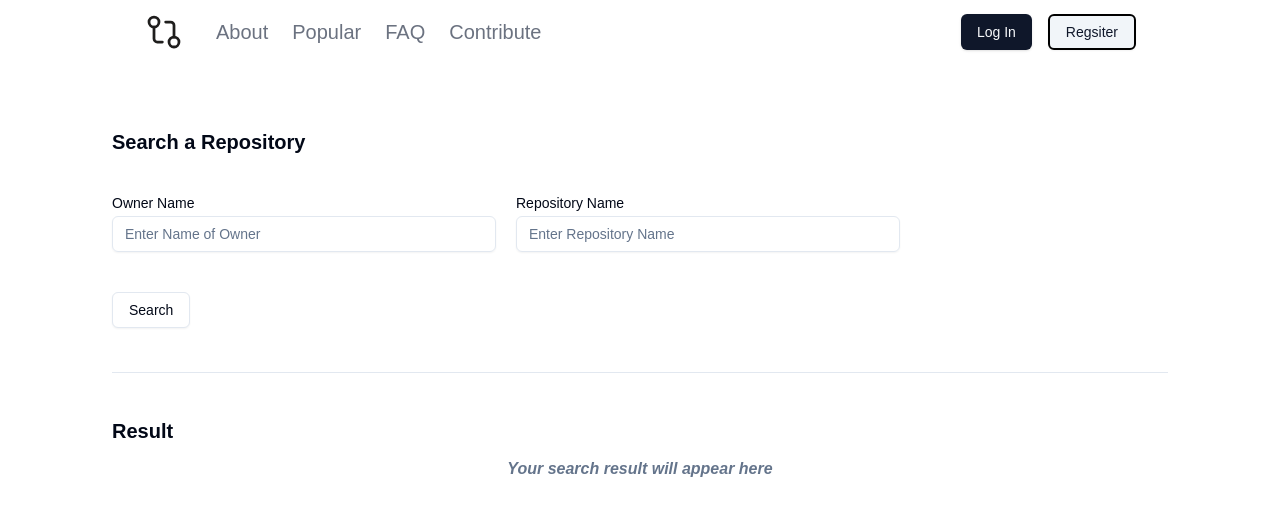
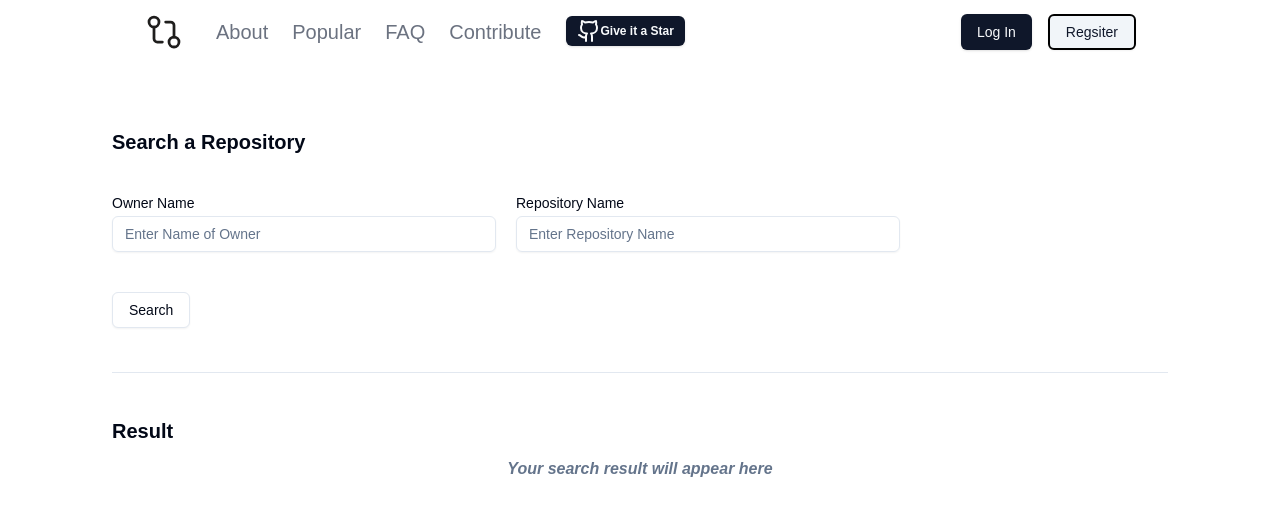
Before and after one commit to abir499-ban/GitTracker, a Next.js app: page / in a window 1280 px wide. Shown: the top 516 px of the page. Built offline with nearby package versions, Linux system fonts and the light colour scheme; no server answers.

Commit message:
Star follow up updated

```diff
--- a/src/components/shared/Header.tsx
+++ b/src/components/shared/Header.tsx
@@ -1,11 +1,12 @@
 "use client"
-import { GitCompare } from 'lucide-react'
+import { GitCompare, Github } from 'lucide-react'
 import Image from 'next/image'
 import Link from 'next/link'
 import React, { useEffect, useState } from 'react'
 import { Button } from '../ui/button'
 import { defaultUserJWTPayload } from '../../../constants/constant'
 import axios from 'axios'
+import { Badge } from '../ui/badge'
 
 const Header = () => {
     const [user, setuser] = useState<UserJWTPayload>(defaultUserJWTPayload)
@@ -63,6 +64,9 @@ const Header = () => {
                                         Contribute
                                     </a>
                                 </li>
+                                <li>
+                                    <a href='https://github.com/abir499-ban/GitTracker'><Badge className='text-xs'><Github />  Give it a Star</Badge></a>
+                                </li>
                             </ul>
                         </nav>
 
```
